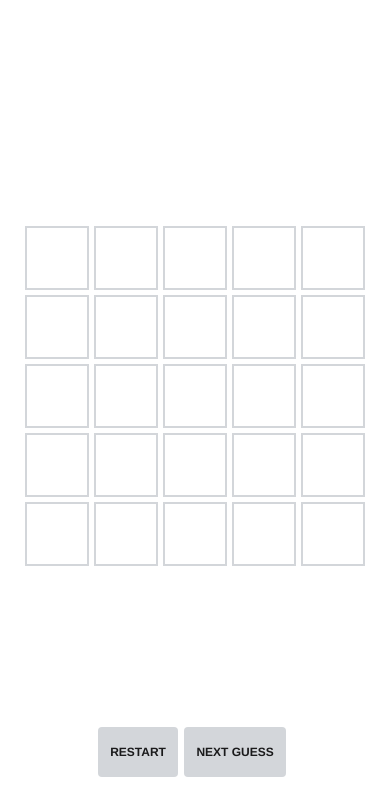
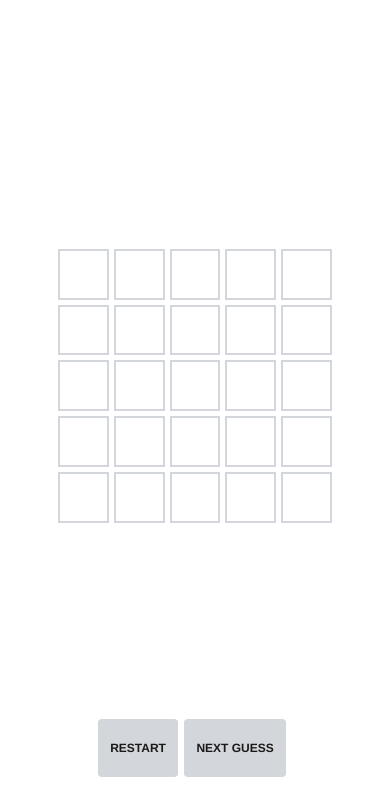
Before and after one commit to tusharmurali/wordle-ai, a plain HTML site: page index.html in a window 390 px wide. Shown: the part 59-844 px from the top of the page. Drawn offline with Linux system fonts and the light colour scheme.

Commit message:
Add media tags for smaller screens

```diff
--- a/index.html
+++ b/index.html
@@ -2,6 +2,8 @@
 <html lang="en">
 <head>
     <meta charset="UTF-8">
+    <meta name="viewport"
+          content="width=device-width, user-scalable=no, initial-scale=1.0, maximum-scale=1.0, minimum-scale=1.0">
     <meta name="google" content="notranslate" />
     <title>Wordle AI</title>
     <link rel="stylesheet" href="style.css">
--- a/style.css
+++ b/style.css
@@ -64,7 +64,7 @@ header {
 
 .square {
     border: 2px solid #d3d6da;
-    min-width: 60px;
+    width: 60px;
     height: 60px;
     font-size: 2rem;
     font-weight: 700;
@@ -88,11 +88,11 @@ header {
 
 #button-container button {
     font-family: inherit;
-    font-size: 12px;
+    font-size: 16px;
     font-weight: 700;
     border: 0;
     padding: 0;
-    height: 50px;
+    height: 58px;
     cursor: pointer;
     background-color: #d3d6da;
     color: #1a1a1b;
@@ -102,6 +102,21 @@ header {
     user-select: none;
     -moz-user-select: none;
     -webkit-user-select: none;
+}
+
+/*
+Media tags
+ */
+
+@media (max-width: 500px) {
+    .square {
+        width: calc(12vw);
+        height: calc(12vw);
+    }
+
+    #button-container button {
+        font-size: 12px;
+    }
 }
 
 /*
```
